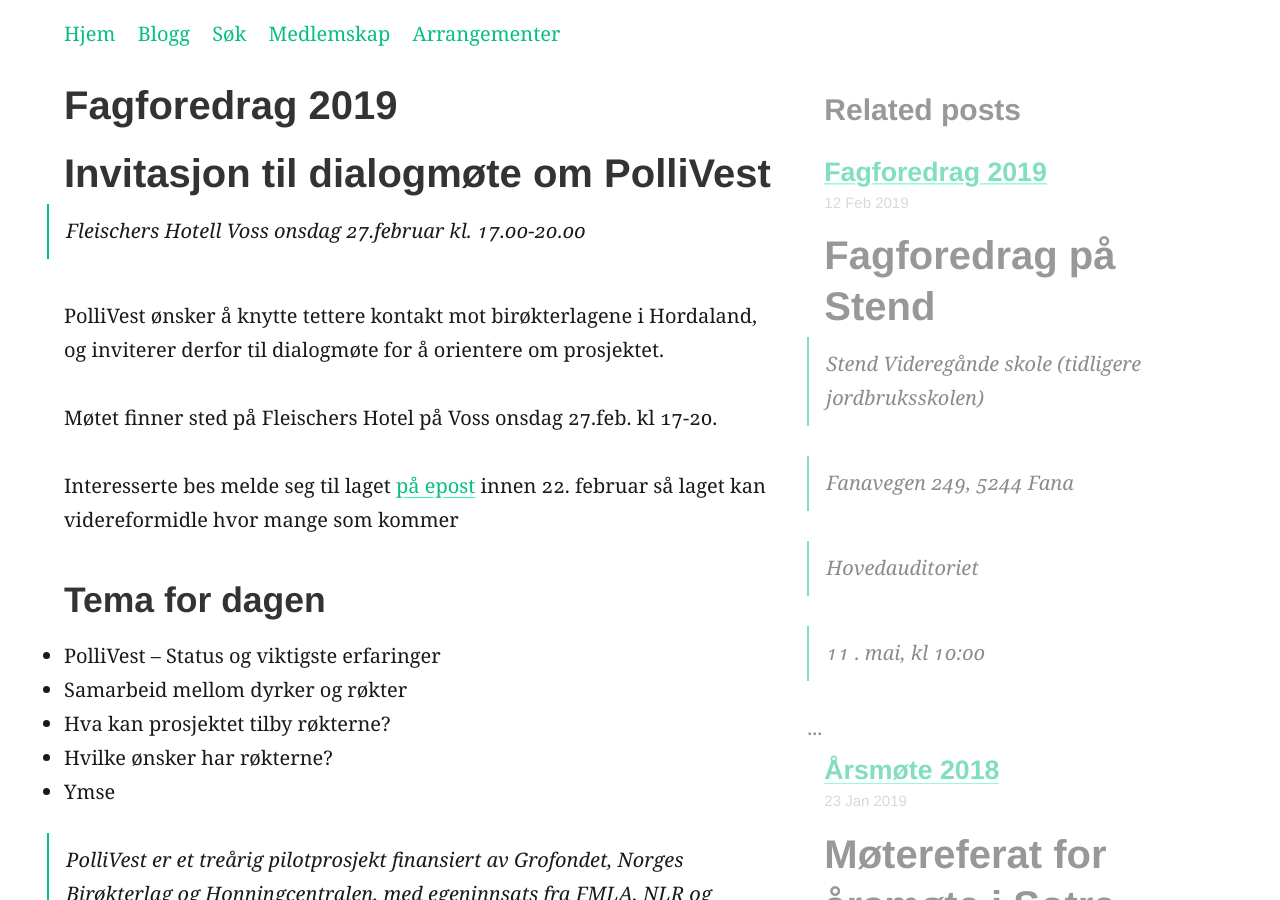
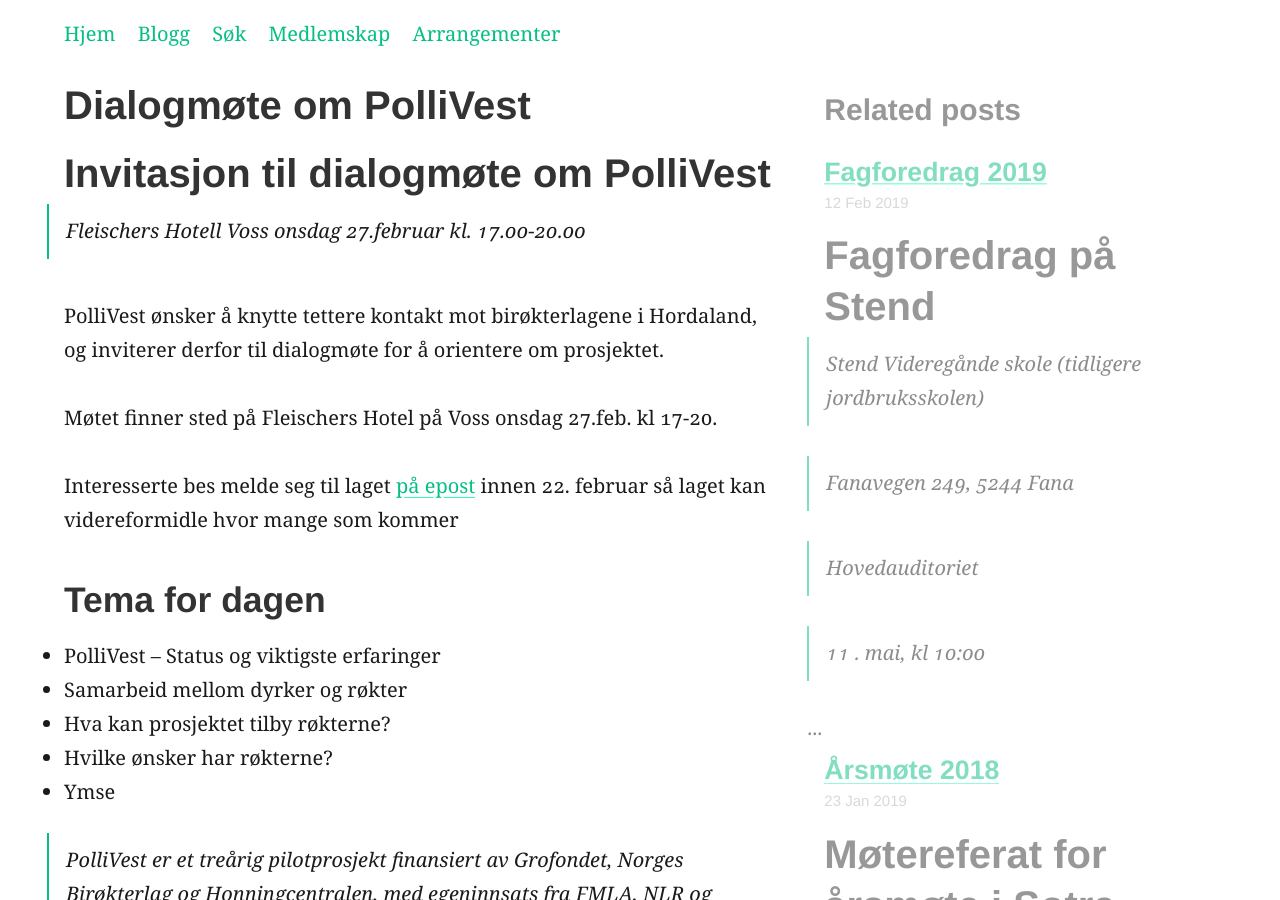
Before and after one commit to SotraBiroktarlag/sotrabirokt, a Jekyll site: the page built from _posts/2019-02-20-pollivest.md, in a window 1280 px wide and 900 px high. Built offline with Jekyll 4.4.1, drawn with Linux system fonts in a browser that asks for light colours; some of the changed text lies outside the part shown.

Commit message:
Rettet tittel på post

```diff
--- a/_posts/2019-02-20-pollivest.md
+++ b/_posts/2019-02-20-pollivest.md
@@ -1,5 +1,5 @@
 ---
-title: Fagforedrag 2019
+title: Dialogmøte om PolliVest
 layout: page
 ---
 
```
